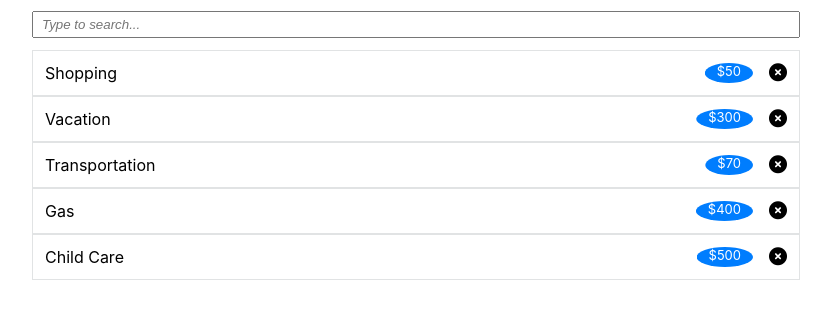
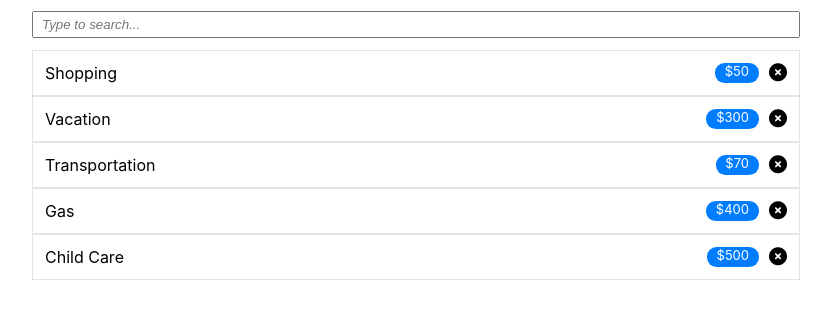
Before and after one commit to lisa-anderson-dev/budget_planner_redux, a React (Create React App) app: page / in a window 1280 px wide. Shown: the part 217-534 px from the top of the page, without its empty margins (224-1055 px from the left). Built offline with nearby package versions, Linux system fonts and the light colour scheme.

Commit message:
restyled cost icon in expense list

```diff
--- a/src/App.css
+++ b/src/App.css
@@ -25,7 +25,6 @@ input {
 .iconBtn {
   background-color: transparent;
   border: none;
-  padding: 0;
 }
 
 .fas {
@@ -125,15 +124,33 @@ input {
 
 .ExpenseItem > div {
   display: flex;
-  column-gap: 1rem;
+  column-gap: 1.25rem;
 }
 
 .expenseCost {
   background-color: #007dfe;
   color: #fff;
+  height: 1.5em;
   font-size: small;
-  padding: 0 .75rem;
-  clip-path: ellipse();
+  position: relative;
+}
+
+.expenseCost::before, .expenseCost::after {
+  content: "";
+  background-color: #007dfe;
+  border-radius: 50%;
+  position: absolute;
+  height: 1.5em;
+  width: 1.5em;
+  z-index: -1;
+}
+
+.expenseCost::before {
+  left: -.75em;
+}
+
+.expenseCost::after {
+  right: -.75em;
 }
 
 @media screen and (min-width: 575px) {
```
